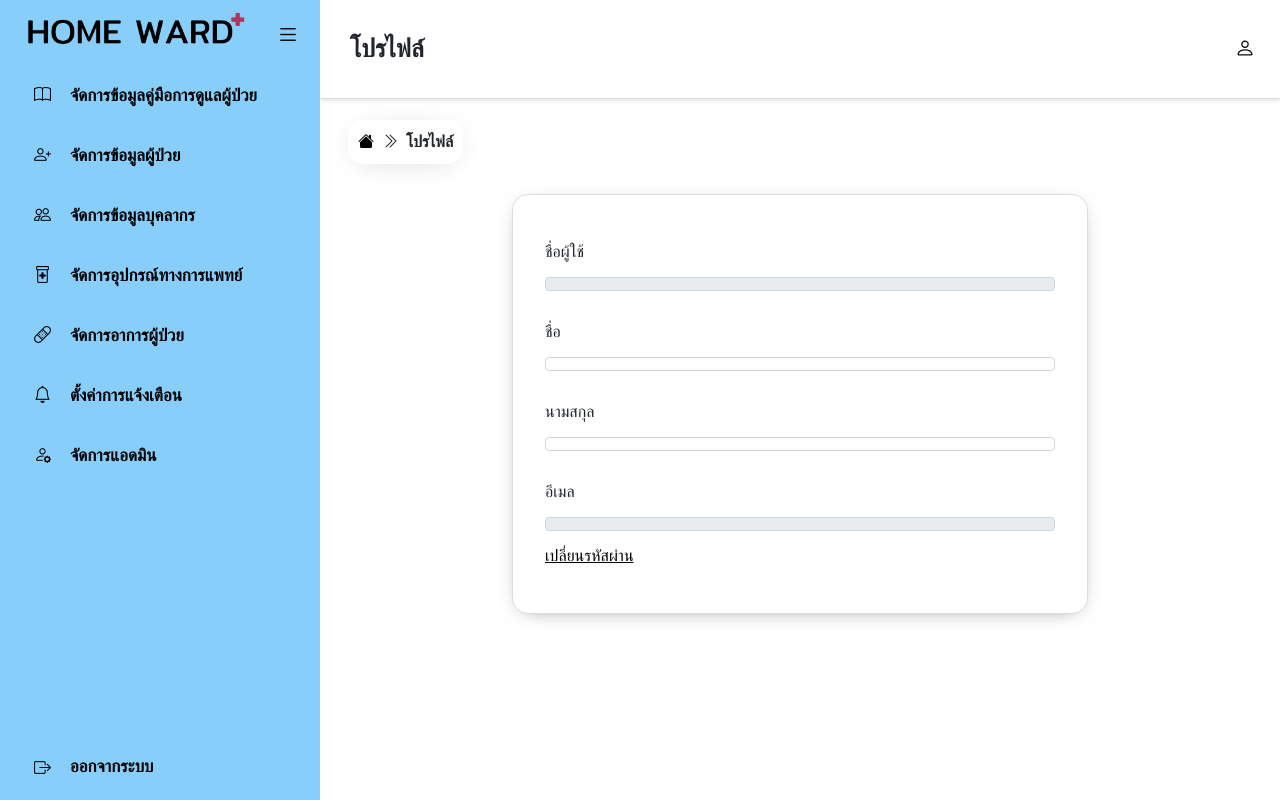
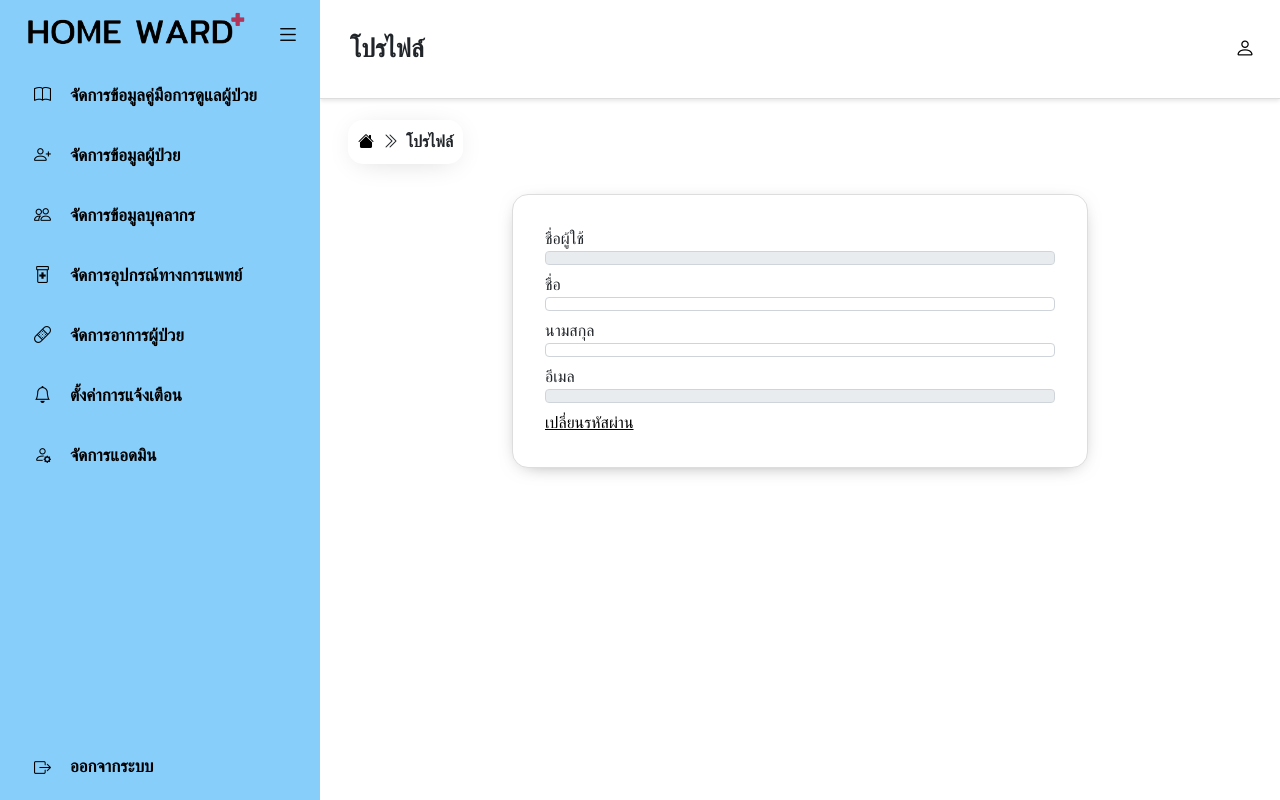
Before and after one commit to nipa0107/homeward, a React (Create React App) app: page /profile in a window 1280 px wide. Built offline with nearby package versions, Linux system fonts and the light colour scheme; no server answers; sample sign-in values are in the browser's storage; a web font is replaced by a local one.

Commit message:
02/09/67

```diff
--- a/src/components/alladmin.js
+++ b/src/components/alladmin.js
@@ -240,11 +240,15 @@ useEffect(() => {
   {data.map((i) => (
     <div key={i._id} className="adminall card mb-3 ">
       <div className="card-body">
-        <button
-          className="deleteimg"
-          alt="deleteimg"
-          onClick={() => deleteAdmin(i._id, i.username)}
-        >ลบ</button>
+      {i.username !== "AdminSasi" && (
+          <button
+            className="deleteimg"
+            alt="deleteimg"
+            onClick={() => deleteAdmin(i._id, i.username)}
+          >
+            ลบ
+          </button>
+        )}
         <h5 className="card-title">{i.username}</h5>
       </div>
     </div>
--- a/src/components/profile.js
+++ b/src/components/profile.js
@@ -148,27 +148,27 @@ export default function Profile() {
           </ul>
         </div>
         {/* <h3>โปรไฟล์</h3> */}
-        <div className="formcontainerpf card mb-3">
-          <div className="mb-3">
+        <div className="formcontainerpf card mb-2">
+          <div className="mb-2">
             <label>ชื่อผู้ใช้</label>
             <div className="form-control gray-background">
               {username}
             </div>{" "}
           </div>
-          <div className="mb-3">
+          <div className="mb-2">
             <label>ชื่อ</label>
             <div className="form-control">
               <span>{name}</span>
             </div>
           </div>
-          <div className="mb-3">
+          <div className="mb-2">
             <label>นามสกุล</label>
             <div className="form-control">
               <span>{surname}</span>
             </div>
           </div>
-          <div>
-            <label>อีเมล</label>
+          <div className="mb-2">
+            <label >อีเมล</label>
             <div className="form-control gray-background">
               {email}
               {/* <a
@@ -178,32 +178,21 @@ export default function Profile() {
             </div>{" "}
 
           <div>
+          </div>
+          </div>
           {adminData && (
                 <a className="editname" onClick={() => navigate("/updatenameadmin", { state: adminData })}>
                   แก้ไขโปรไฟล์
                 </a>
               )}
-          </div>
+
            <div>
            <a className="editname" onClick={() => navigate("/updateadmin", { state: adminData })}>
               เปลี่ยนรหัสผ่าน
             </a>
            </div>
 
-            {/* <div>
-            <label>รหัสผ่าน</label>
-            <br />
-            <div className="form-control">
-              <img
-              src={editimg}
-              className="editimg"
-              alt="editimg"
-              onClick={() => navigate("/updateadmin", { state: adminData })}
-            />
-            </div>
 
-          </div> */}
-          </div>
         </div>
       </div>
       <button onClick={logOut} className="btn btn-primary">
--- a/src/components/updatenameadmin.js
+++ b/src/components/updatenameadmin.js
@@ -206,8 +206,8 @@ export default function UpdateName() {
           </ul>
         </div>
         {/* <h3>แก้ไขโปรไฟล์ผู้ใช้</h3> */}
-        <div className="formcontainerpf card mb-3">
-          <div className="mb-3">
+        <div className="formcontainerpf card mb-2">
+          <div className="mb-2">
           <label>ชื่อผู้ใช้</label>
           <input
               type="text"
@@ -217,7 +217,7 @@ export default function UpdateName() {
               onChange={(e) => setUsername(e.target.value)}
             />
           </div>
-          <div className="mb-3">
+          <div className="mb-2">
           <label>ชื่อ</label>
           <input
               type="text"
@@ -226,7 +226,7 @@ export default function UpdateName() {
               onChange={(e) => setName(e.target.value)}
             />
           </div>
-          <div className="mb-3">
+          <div className="mb-2">
           <label>นามสกุล</label>
           <input
               type="text"
@@ -235,7 +235,7 @@ export default function UpdateName() {
               onChange={(e) => setSurname(e.target.value)}
             />
           </div>
-          <div className="mb-3">
+          <div className="mb-2">
           <label>อีเมล</label>
           <input
               type="text"
--- a/src/css/alladmin.css
+++ b/src/css/alladmin.css
@@ -107,7 +107,7 @@
   margin-left: auto;
   margin-right: auto;
   box-shadow: 0 2px 5px 0 rgba(0, 0, 0, 0.1);
-  line-height: 50px;
+  /* line-height: 50px; */
   padding: 20px;
 }
 
--- a/src/css/profile.css
+++ b/src/css/profile.css
@@ -22,6 +22,7 @@
     /* display: flex;
     flex-wrap: wrap; */
 }
+
 
 
 .title{
```
